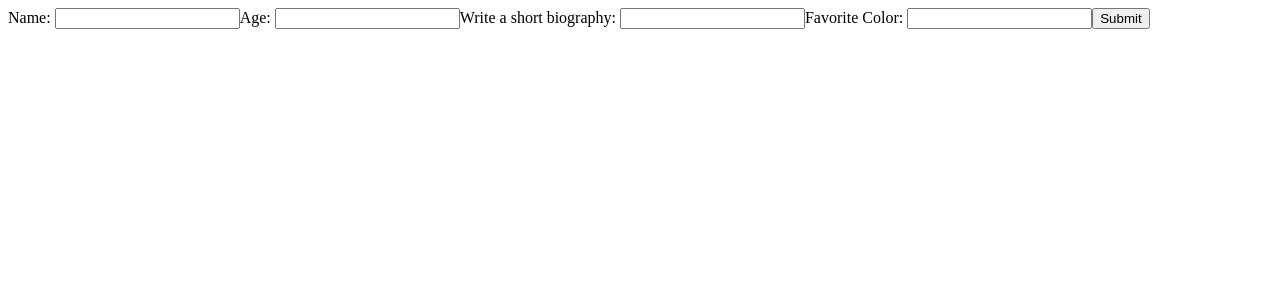
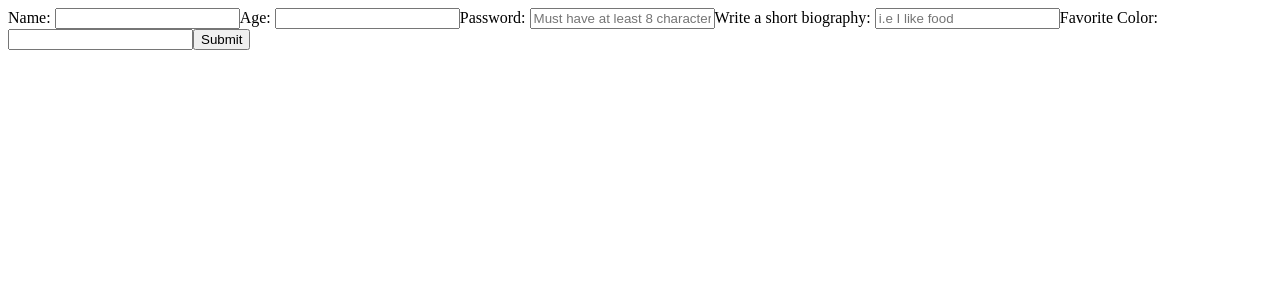
Before and after one commit to ankurinfoniti/angular-reusable-forms, an Angular app: page / in a window 1280 px wide. Shown: the top 300 px of the page. Built offline with nearby package versions, Linux system fonts and the light colour scheme.

Commit message:
Display different input types

```diff
--- a/src/app/app.component.ts
+++ b/src/app/app.component.ts
@@ -10,10 +10,16 @@ import { UltimateFormComponent } from './ultimate-form/ultimate-form.component';
 export class AppComponent {
   formFields = [
     'name',
-    'age',
+    { name: 'age', type: 'number' },
+    {
+      name: 'password',
+      type: 'password',
+      hint: 'Must have at least 8 characters',
+    },
     {
       name: 'bio',
       displayName: 'Write a short biography',
+      hint: 'i.e I like food',
     },
     {
       name: 'favoriteColor',
--- a/src/app/models/types.ts
+++ b/src/app/models/types.ts
@@ -1,4 +1,6 @@
 export interface FieldConfig {
   name: string;
-  displayName: string;
+  displayName?: string;
+  type?: string;
+  hint?: string;
 }
--- a/src/app/ultimate-form/ultimate-form.component.html
+++ b/src/app/ultimate-form/ultimate-form.component.html
@@ -1,6 +1,10 @@
 @for (field of fieldConfigs; track $index) {
-  <label>{{ capitalize(field.displayName) }}: </label>
-  <input [(ngModel)]="fieldValues[field.name]" />
+  <label>{{ capitalize(field.displayName!) }}: </label>
+  <input
+    [(ngModel)]="fieldValues[field.name]"
+    [type]="field.type"
+    [placeholder]="field.hint"
+  />
 }
 
 <button (click)="submitForm()">Submit</button>
--- a/src/app/ultimate-form/ultimate-form.component.ts
+++ b/src/app/ultimate-form/ultimate-form.component.ts
@@ -2,6 +2,11 @@ import { Component, Input, OnInit } from '@angular/core';
 import { FormsModule } from '@angular/forms';
 
 import { FieldConfig } from '../models/types';
+
+const defaultFieldConfigValues = {
+  type: 'text',
+  hint: '',
+};
 
 @Component({
   selector: 'app-ultimate-form',
@@ -17,9 +22,13 @@ export class UltimateFormComponent implements OnInit {
   set fields(newFields: (FieldConfig | string)[]) {
     this.fieldConfigs = newFields.map((field) => {
       if (typeof field === 'string') {
-        return { name: field, displayName: field };
+        return { ...defaultFieldConfigValues, name: field, displayName: field };
       } else {
-        return field;
+        return {
+          ...defaultFieldConfigValues,
+          displayName: field.name,
+          ...field,
+        };
       }
     });
 
```
